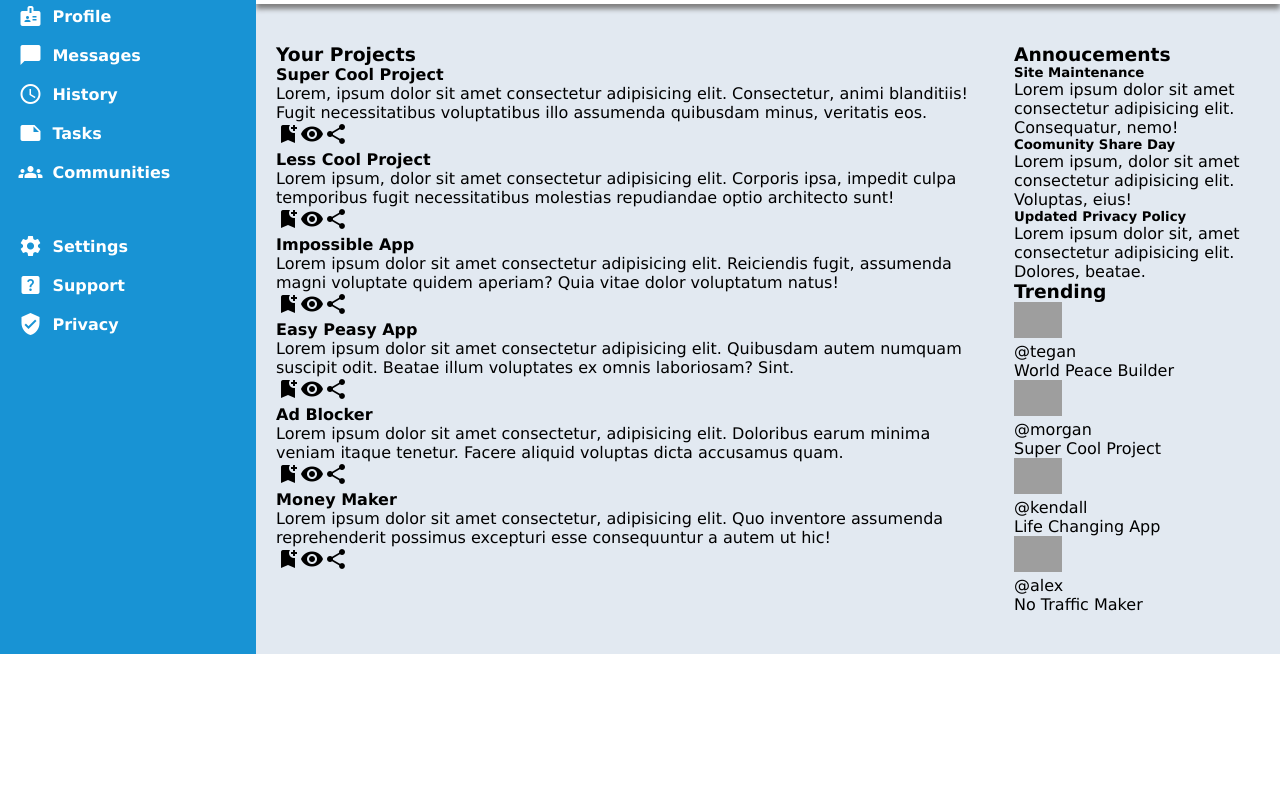
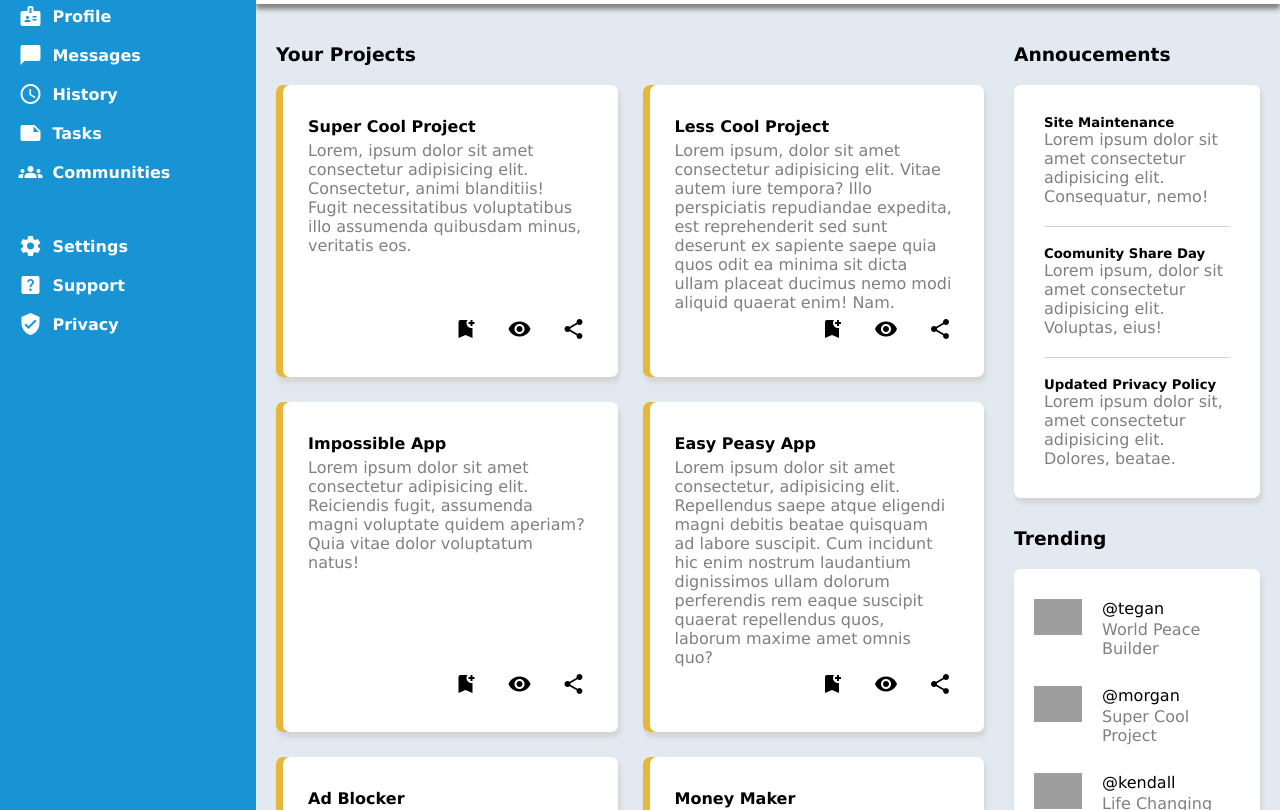
Before and after one commit to SuperChakib/top-admin-dashboard, a plain HTML site: page index.html in a window 1280 px wide. Shown: the part 143-953 px from the top of the page. Before the commit the page ends 800 px from the top, so only its background shows below. Drawn offline with Linux system fonts and the light colour scheme; grey boxes are pictures that could not be loaded.

Commit message:
Fix trending status

```diff
--- a/index.html
+++ b/index.html
@@ -14,6 +14,8 @@
   <body>
     <div class="layout">
       <div class="sidebar">
+        <div>
+          <!-- extra div necessary to use sticky position within sidebar -->
           <h1>
             <span class="material-icons main-icon"> dashboard </span>Dashboard
           </h1>
@@ -76,6 +78,7 @@
             </li>
           </ul>
         </div>
+      </div>
       <div class="header">
         <div class="top-header">
           <form action="" method="get">
@@ -117,6 +120,7 @@
       <div class="main-content">
         <div class="projects">
           <h3>Your Projects</h3>
+          <div class="projects-list">
             <div>
               <h4>Super Cool Project</h4>
               <p>
@@ -125,22 +129,24 @@
                 illo assumenda quibusdam minus, veritatis eos.
               </p>
               <div>
-              <span class="material-icons"> bookmark_add </span
-              ><span class="material-icons"> visibility </span
-              ><span class="material-icons"> share </span>
+                <a href="#"><span class="material-icons">bookmark_add</span></a>
+                <a href="#"><span class="material-icons"> visibility </span></a>
+                <a href="#"><span class="material-icons"> share </span></a>
               </div>
             </div>
             <div>
               <h4>Less Cool Project</h4>
               <p>
-              Lorem ipsum, dolor sit amet consectetur adipisicing elit. Corporis
-              ipsa, impedit culpa temporibus fugit necessitatibus molestias
-              repudiandae optio architecto sunt!
+                Lorem ipsum, dolor sit amet consectetur adipisicing elit. Vitae
+                autem iure tempora? Illo perspiciatis repudiandae expedita, est
+                reprehenderit sed sunt deserunt ex sapiente saepe quia quos odit
+                ea minima sit dicta ullam placeat ducimus nemo modi aliquid
+                quaerat enim! Nam.
               </p>
               <div>
-              <span class="material-icons"> bookmark_add </span
-              ><span class="material-icons"> visibility </span
-              ><span class="material-icons"> share </span>
+                <a href="#"><span class="material-icons">bookmark_add</span></a>
+                <a href="#"><span class="material-icons"> visibility </span></a>
+                <a href="#"><span class="material-icons"> share </span></a>
               </div>
             </div>
             <div>
@@ -151,22 +157,24 @@
                 vitae dolor voluptatum natus!
               </p>
               <div>
-              <span class="material-icons"> bookmark_add </span
-              ><span class="material-icons"> visibility </span
-              ><span class="material-icons"> share </span>
+                <a href="#"><span class="material-icons">bookmark_add</span></a>
+                <a href="#"><span class="material-icons"> visibility </span></a>
+                <a href="#"><span class="material-icons"> share </span></a>
               </div>
             </div>
             <div>
               <h4>Easy Peasy App</h4>
               <p>
-              Lorem ipsum dolor sit amet consectetur adipisicing elit. Quibusdam
-              autem numquam suscipit odit. Beatae illum voluptates ex omnis
-              laboriosam? Sint.
+                Lorem ipsum dolor sit amet consectetur, adipisicing elit.
+                Repellendus saepe atque eligendi magni debitis beatae quisquam
+                ad labore suscipit. Cum incidunt hic enim nostrum laudantium
+                dignissimos ullam dolorum perferendis rem eaque suscipit quaerat
+                repellendus quos, laborum maxime amet omnis quo?
               </p>
               <div>
-              <span class="material-icons"> bookmark_add </span
-              ><span class="material-icons"> visibility </span
-              ><span class="material-icons"> share </span>
+                <a href="#"><span class="material-icons">bookmark_add</span></a>
+                <a href="#"><span class="material-icons"> visibility </span></a>
+                <a href="#"><span class="material-icons"> share </span></a>
               </div>
             </div>
             <div>
@@ -177,27 +185,30 @@
                 voluptas dicta accusamus quam.
               </p>
               <div>
-              <span class="material-icons"> bookmark_add </span
-              ><span class="material-icons"> visibility </span
-              ><span class="material-icons"> share </span>
+                <a href="#"><span class="material-icons">bookmark_add</span></a>
+                <a href="#"><span class="material-icons"> visibility </span></a>
+                <a href="#"><span class="material-icons"> share </span></a>
               </div>
             </div>
             <div>
               <h4>Money Maker</h4>
               <p>
-              Lorem ipsum dolor sit amet consectetur, adipisicing elit. Quo
-              inventore assumenda reprehenderit possimus excepturi esse
-              consequuntur a autem ut hic!
+                Lorem ipsum dolor sit amet consectetur adipisicing elit. Ut
+                minus adipisci obcaecati perspiciatis aspernatur similique fugit
+                assumenda quae rerum, hic ipsum debitis veniam dignissimos
+                architecto, tenetur cumque reprehenderit fuga nisi consequuntur
+                soluta nulla ad! Cumque ratione nemo amet eligendi ducimus.
               </p>
               <div>
-              <span class="material-icons"> bookmark_add </span
-              ><span class="material-icons"> visibility </span
-              ><span class="material-icons"> share </span>
+                <a href="#"><span class="material-icons">bookmark_add</span></a>
+                <a href="#"><span class="material-icons"> visibility </span></a>
+                <a href="#"><span class="material-icons"> share </span></a>
+              </div>
             </div>
           </div>
         </div>
         <div class="others">
-          <div class="annoucements">
+          <div class="announcements">
             <h3>Annoucements</h3>
             <div>
               <div>
@@ -231,7 +242,7 @@
                   src="https://cdn-icons-png.flaticon.com/512/187/187054.png"
                   alt=""
                 />
-                <p>@tegan</p>
+                <p class="pseudo">@tegan</p>
                 <p>World Peace Builder</p>
               </div>
               <div>
@@ -239,7 +250,7 @@
                   src="https://cdn-icons-png.flaticon.com/512/187/187093.png"
                   alt=""
                 />
-                <p>@morgan</p>
+                <p class="pseudo">@morgan</p>
                 <p>Super Cool Project</p>
               </div>
               <div>
@@ -247,7 +258,7 @@
                   src="https://cdn-icons-png.flaticon.com/512/187/187070.png"
                   alt=""
                 />
-                <p>@kendall</p>
+                <p class="pseudo">@kendall</p>
                 <p>Life Changing App</p>
               </div>
               <div>
@@ -255,7 +266,7 @@
                   src="https://cdn-icons-png.flaticon.com/512/187/187078.png"
                   alt=""
                 />
-                <p>@alex</p>
+                <p class="pseudo">@alex</p>
                 <p>No Traffic Maker</p>
               </div>
             </div>
--- a/styles.css
+++ b/styles.css
@@ -3,6 +3,10 @@
     margin: 0;
     padding: 0;
     font-family: 'Lucida Sans', 'Lucida Sans Regular', 'Lucida Grande', 'Lucida Sans Unicode', Geneva, Verdana, sans-serif;
+}
+
+body {
+    height: 100vh;
 }
 
 ul {
@@ -36,12 +40,14 @@ button {
     background-color: rgb(28, 147, 210);
     border: none;
     font-weight: bold;
+    cursor: pointer;
 }
 
 .layout {
     display: grid;
     grid-template-columns: 20% 1fr;
-    grid-template-rows: auto auto;
+    grid-template-rows: auto 1fr;
+    height: 100%;
 }
 
 .sidebar {
@@ -49,22 +55,18 @@ button {
     color: white;
     font-weight: bold;
     grid-row: 1 / 3;
+    z-index: 100;
+}
+.sidebar > div {
     display: grid;
     align-content: start;
     justify-content: center;
     gap: 50px;
+    position: sticky;
+    top: 20px;top: 20px;
 }
-
-.sidebar {
-    z-index: 100;
-}
-
 .sidebar a {
     color: white;
-}
-
-.sidebar > h1 {
-    margin-top: 20px;
 }
 
 .header {
@@ -74,20 +76,31 @@ button {
     padding: 20px 40px;
     z-index: 10;
     box-shadow: 0px 5px 5px gray;
+    position: sticky;
+    top: -80px;
+    background-color: white;
 }
-
-.top-header {
+.header > .top-header {
     display: grid;
     grid-template-columns: auto auto;
 }
-
-.top-header > form {
+.header > .top-header > form {
     display: grid;
     grid-template-columns: auto 1fr;
     align-items: center;
+    gap: 10px;
 }
-
-.top-header .profile {
+.header input[type='search'] {
+    background-color: rgba(226, 233, 241, 255);
+    padding: 0 20px;
+    height: 2em;
+    border: none;
+    border-radius: min(20px, 3%) / 50%;
+}
+.header input[type='search']:focus {
+    outline: none;
+}
+.header > .top-header .profile {
     display: grid;
     grid-template-columns: repeat(3, auto);
     justify-content: center;
@@ -121,3 +134,98 @@ button {
     padding: 40px 20px;
     gap: 30px;
 }
+
+.main-content p {
+    color: gray;
+}
+
+.projects-list {
+    display: grid;
+    grid-template-columns: repeat(auto-fit, minmax(300px, 1fr));
+    gap: 25px;
+    margin-top: 20px;
+}
+
+.projects-list > div {
+    background-color: white;
+    padding: 2em;
+    border-radius: 7px;
+    box-shadow: inset 7px 0px rgb(231, 183, 58), 2px 5px 5px lightgray;
+    display: grid;
+    gap: 5px;
+    grid-template-columns: 1fr;
+    grid-template-rows: auto auto 1fr;
+}
+
+.projects-list > div > div {
+    justify-self: end;
+    display: grid;
+    grid-template-columns: repeat(3, auto);
+    gap: 30px;
+    align-self: end;
+}
+
+.others {
+    display: grid;
+    grid-template-columns: 1fr;
+    grid-template-rows: repeat(2, auto);
+    align-content: start;
+    gap: 20px;
+}
+
+.announcements > div {
+    background-color: white;
+    border-radius: 7px;
+    padding: 30px;
+    margin-top: 20px;
+    display: grid;
+    gap: 40px;
+    box-shadow: 2px 5px 5px lightgray;
+}
+
+.announcements > div > div + div {
+    position: relative;
+}
+
+.announcements > div > div + div::after {
+    content: '';
+    position: absolute;
+    top: -20px;
+    height: 1px;
+    width: 100%;
+    background-color: lightgray;
+}
+
+.trending {
+    display: grid;
+    grid-template-rows: auto 1fr;
+    gap: 20px;
+    margin-top: 10px;
+}
+
+.trending > div {
+    display: grid;
+    background-color: white;
+    border-radius: 7px;
+    box-shadow: 2px 5px 5px lightgray;
+    padding: 30px 20px;
+    align-content: space-evenly;
+    gap: 50px;
+}
+
+.trending > div > div {
+    display: grid;
+    grid-template-columns: auto 1fr;
+    grid-template-rows: repeat(2, 1em);
+    column-gap: 20px;
+    row-gap: 5px;
+    justify-items: start;
+}
+
+.trending > div > div > img {
+    grid-row: 1 / 3;
+}
+
+.trending .pseudo {
+    color: black;
+}
```
Lines whose indentation alone changed are shown as unchanged.
